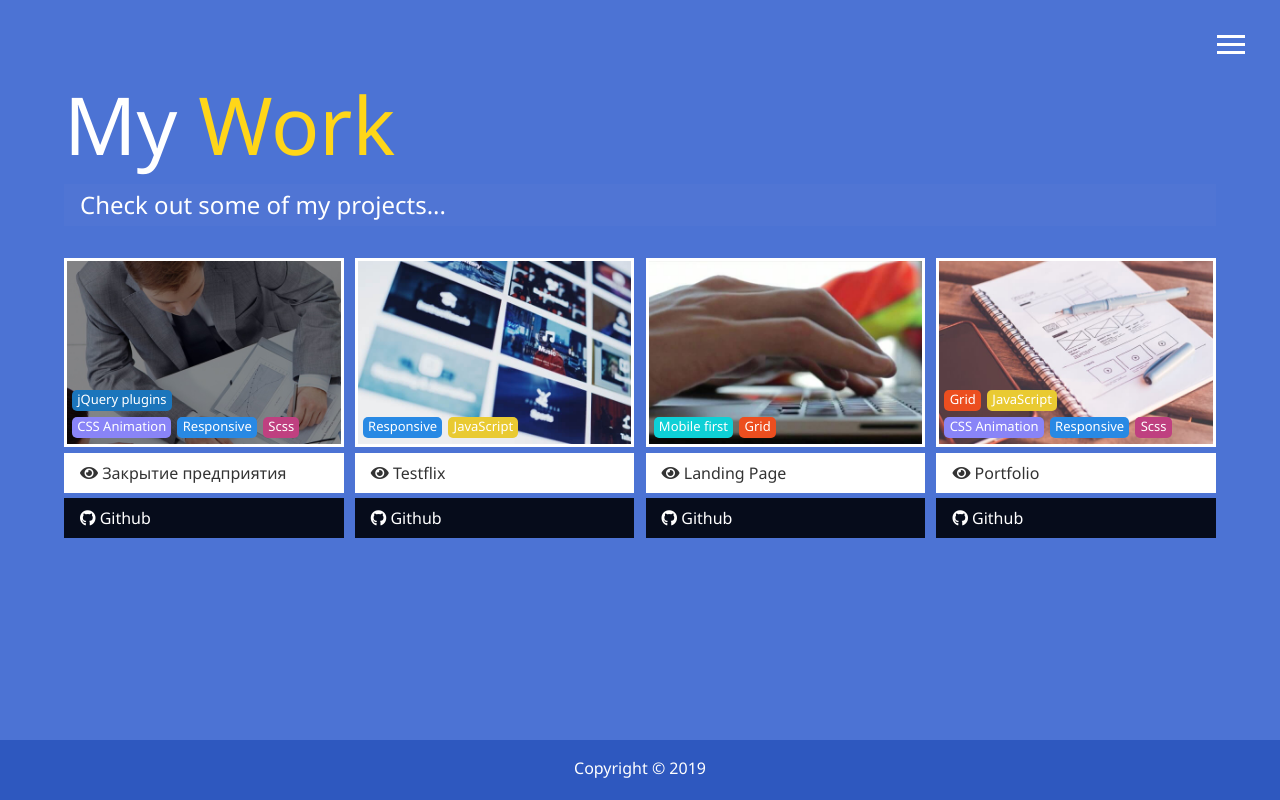
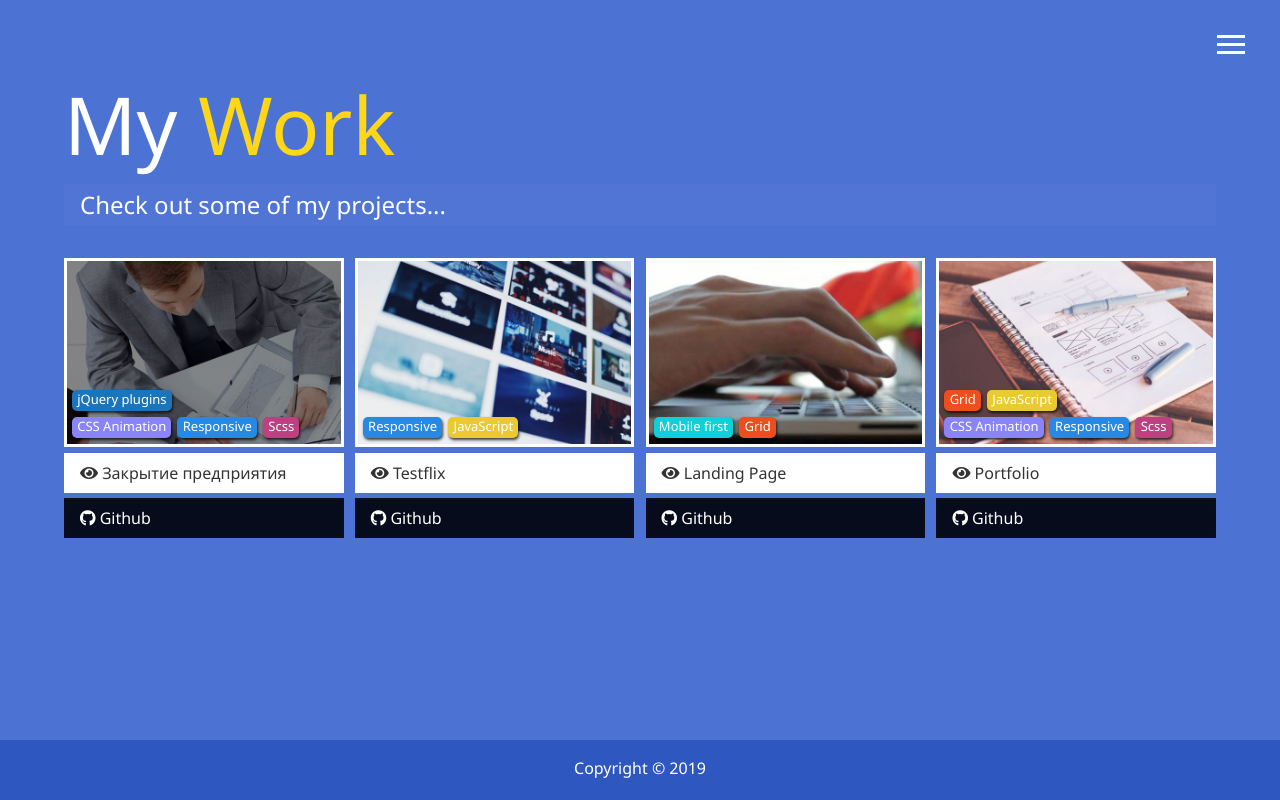
Before and after one commit to Skcorpion/modern-portfolio, a website: page dist/work.html in a window 1280 px wide. Drawn offline with Linux system fonts and the light colour scheme.

Commit message:
add tag shadow

```diff
--- a/scss/main.scss
+++ b/scss/main.scss
@@ -158,6 +158,7 @@ main {
       border-radius: 5px;
       border: solid 2px transparent;
       line-height: 1.2;
+      box-shadow: 1px 2px 3px 0px rgba(0, 0, 0, 0.75);
 
       &.scss-color {
         background-color: $scss-color;
```
Also changed, not shown: dist/css/main.css.
